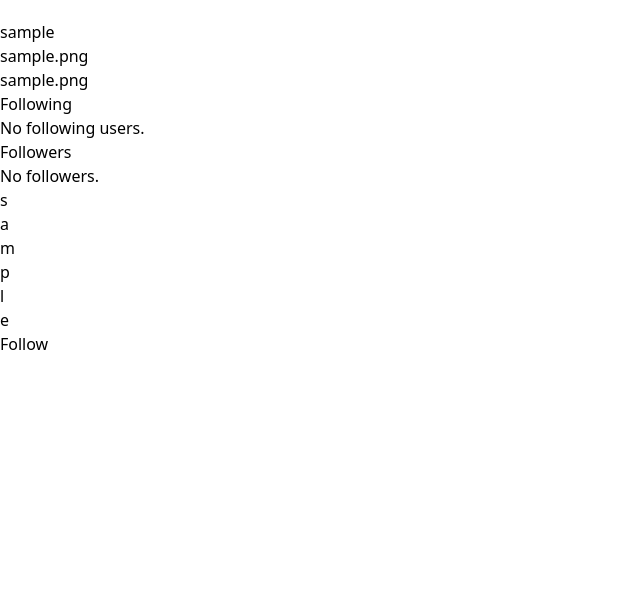
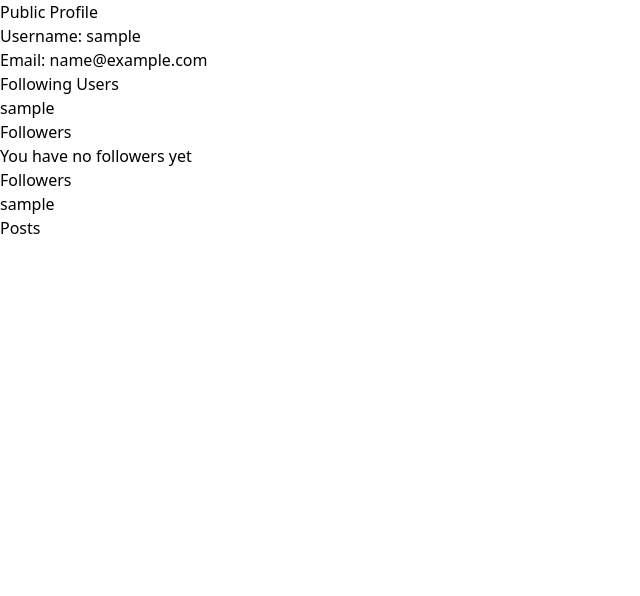
Before and after one commit to matty255/monologs, a Django app: a page that uses templates/accounts/public_profile.html in a window 1280 px wide. Shown: the part 96-692 px from the top of the page, without its empty margins (0-640 px from the left). Run offline with Django 5.2, Linux system fonts and the light colour scheme; a user stored in the database is signed in; tables that the repository leaves empty hold one stand-in row (values such as "Sample post"); grey boxes marked "Sample" are stand-in pictures; some libraries are stand-ins or nearby versions.

Commit message:
fix: 팔로우 모델 개선

```diff
--- a/accounts/models.py
+++ b/accounts/models.py
@@ -1,6 +1,7 @@
 from django.db import models
 from django.contrib.auth.models import AbstractUser
 from .mixins import UploadToPathMixin
+from django.conf import settings
 
 
 class CustomUser(AbstractUser):
@@ -17,10 +18,10 @@ class CustomUser(AbstractUser):
 
 class Follow(models.Model):
     follower = models.ForeignKey(
-        CustomUser, related_name="following", on_delete=models.CASCADE
+        settings.AUTH_USER_MODEL, related_name="following", on_delete=models.CASCADE
     )
     following = models.ForeignKey(
-        CustomUser, related_name="followers", on_delete=models.CASCADE
+        settings.AUTH_USER_MODEL, related_name="followers", on_delete=models.CASCADE
     )
 
     class Meta:
--- a/accounts/views.py
+++ b/accounts/views.py
@@ -96,16 +96,21 @@ class FollowToggleView(LoginRequiredMixin, View):
 
 
 class UserFollowingListView(LoginRequiredMixin, ListView):
-    template_name = "accounts/user_following_list.html"
+    template_name = "accounts/include/user_following_list.html"
     context_object_name = "following_users"
 
     def get_queryset(self):
-        # 특정 사용자가 팔로우하는 사용자 목록을 가져옵니다.
-        user_id = self.kwargs.get("user_id")
-        user = CustomUser.objects.get(pk=user_id)
-        return Follow.objects.filter(follower=user).values_list(
-            "following__username", flat=True
-        )
+        user_info = self.kwargs.get("username")
+        user = get_object_or_404(CustomUser, username=user_info)
+        return user.following.all()
+
+
+class FollowingListView(LoginRequiredMixin, ListView):
+    template_name = "accounts/include/following_list.html"
+    context_object_name = "following_users"
+
+    def get_queryset(self):
+        return self.request.user.following.all()
 
 
 class PublicProfileView(DetailView):
@@ -120,9 +125,10 @@ class PublicProfileView(DetailView):
         user = self.get_object()
         context["following"] = user.following.all()
         context["followers"] = user.followers.all()
-        context["is_following"] = self.request.user.following.filter(
-            id=user.id
-        ).exists()
+        context["is_following"] = (
+            self.request.user.is_authenticated
+            and self.request.user.following.filter(id=user.id).exists()
+        )
         return context
 
 
@@ -235,13 +241,3 @@ class PublicProfileView(DetailView):
     context_object_name = "profile_user"
     slug_field = "username"
     slug_url_kwarg = "slug"
-
-
-class FollowingListView(LoginRequiredMixin, ListView):
-    template_name = "following_list.html"
-    context_object_name = "following_users"
-
-    def get_queryset(self):
-        return Follow.objects.filter(follower=self.request.user).values_list(
-            "following__username", flat=True
-        )
--- a/templates/accounts/include/user_following_list.html
+++ b/templates/accounts/include/user_following_list.html
@@ -1,4 +1,16 @@
-
-{% for following_user in following_users %}
-    <p>{{ following_user }}</p>
-{% endfor %}
+<h1>Following Users</h1>
+<ul>
+  {% for follow in following_users %}
+    <li><a href="{% url 'public_profile' follow.following.username %}">{{ follow.following.username }}</a></li>
+  {% empty %}
+    <li>You are not following any users yet</li>
+  {% endfor %}
+</ul>
+<h1>Followers</h1>
+<ul>
+  {% for follow in followers %}
+    <li><a href="{% url 'public_profile' follow.follower.username %}">{{ follow.follower.username }}</a></li>
+  {% empty %}
+    <li>You have no followers yet</li>
+  {% endfor %}
+</ul>
--- a/templates/accounts/public_profile.html
+++ b/templates/accounts/public_profile.html
@@ -1,50 +1,22 @@
-<!-- templates/accounts/public_profile.html -->
-
 {% extends 'base.html' %}
 {% block content %}
-<div class="container">
-    <div class="row">
-        <div class="col-md-6 offset-md-3">
-            <div class="card mt-5">
-                <div class="card-header">
-                    <h2>{{ profile_user.username }}</h2>
-                    <p>{{ profile_user.profile_status }}</p>
-                    <p>{{ profile_user.profile_message }}</p>
-                </div>
-                <div class="card-body">
-                    <h3>Following</h3>
-                    <ul>
-                        {% for following_user in following %}
-                            <li>{{ following_user.username }}</li>
-                        {% empty %}
-                            <li>No following users.</li>
-                        {% endfor %}
-                    </ul>
-                    <h3>Followers</h3>
-                    <ul>
-                        {% for follower in followers %}
-                            <li>{{ follower.username }}</li>
-                        {% empty %}
-                            <li>No followers.</li>
-                        {% endfor %}
-                    </ul>
-                    {% include "accounts/include/user_following_list.html" with following_users=profile_user.username %}
+  <h1>Public Profile</h1>
+  <p>Username: {{ profile_user.username }}</p>
+  <p>Email: {{ profile_user.email }}</p>
 
+  {% include "accounts/include/user_following_list.html" with following_users=profile_user.following.all %}
 
-                    {% if is_following %}
-                        <form action="{% url 'follow_toggle' profile_user.id %}" method="post">
-                            {% csrf_token %}
-                            <button type="submit" class="btn btn-secondary">Unfollow</button>
-                        </form>
-                    {% else %}
-                        <form action="{% url 'follow_toggle' profile_user.id %}" method="post">
-                            {% csrf_token %}
-                            <button type="submit" class="btn btn-primary">Follow</button>
-                        </form>
-                    {% endif %}
-                </div>
-            </div>
-        </div>
-    </div>
-</div>
+  <h1>Followers</h1>
+  <ul>
+    {% for follow in profile_user.followers.all %}
+      <li>{{ follow.follower.username }}</li>
+    {% empty %}
+      <li>This user has no followers yet</li>
+    {% endfor %}
+  </ul>
+
+  <h2>Posts</h2>
+  {% for post in posts %}
+      <p>{{ post.content }}</p>
+  {% endfor %}
 {% endblock %}
```
Also changed, not shown: templates/accounts/include/following_list.html (added, +11 -0 lines), accounts/migrations/0001_initial.py, blog/migrations/0001_initial.py.
